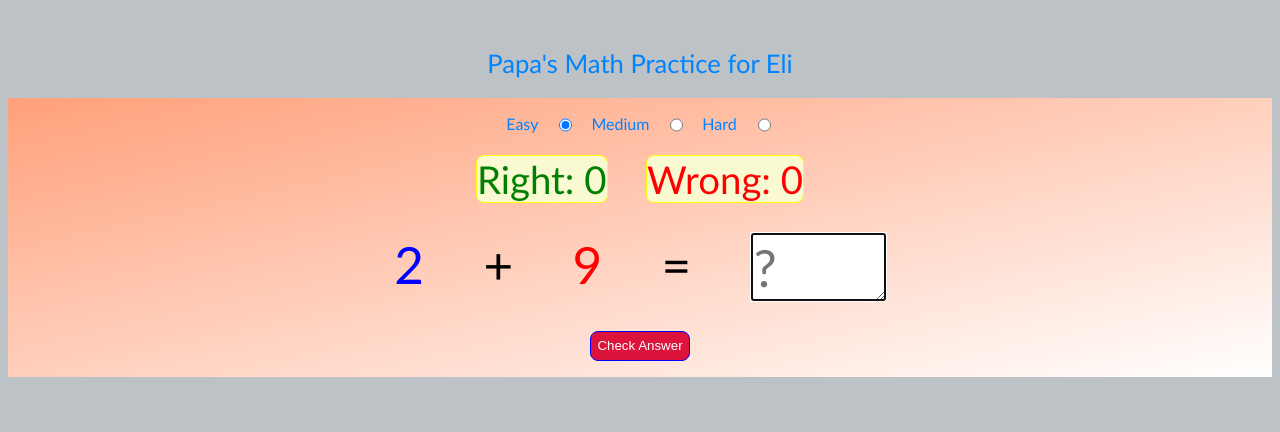
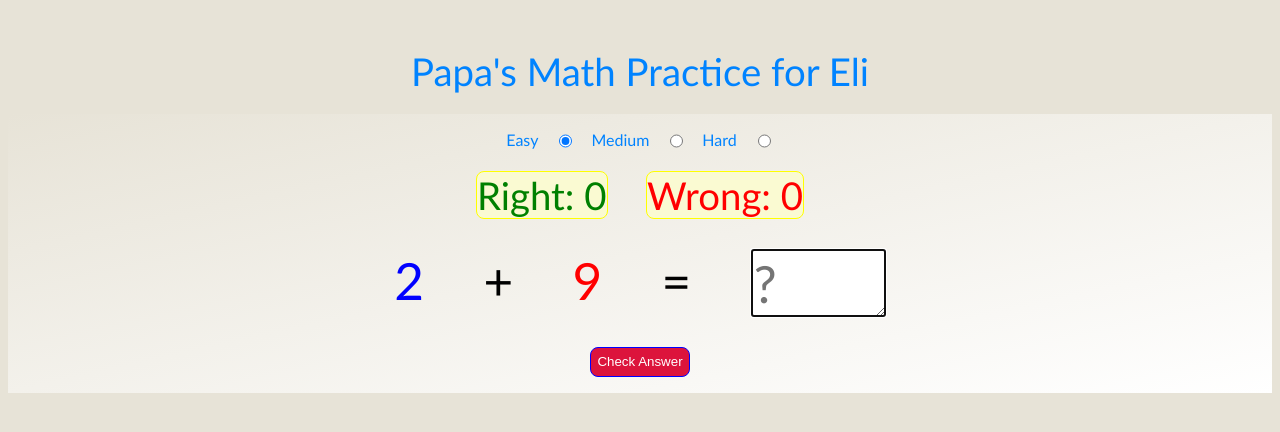
Before and after one commit to agoldhammer/eli, a SvelteKit app: page / in a window 1280 px wide. Shown: the top 432 px of the page. Built offline with nearby package versions, Linux system fonts and the light colour scheme.

Commit message:
revised colorscheme

```diff
--- a/src/lib/Basic.svelte
+++ b/src/lib/Basic.svelte
@@ -163,7 +163,7 @@
 
 <style>
 	.container {
-		background-image: linear-gradient(to bottom right, lightsalmon, white);
+		background-image: linear-gradient(to bottom right, #e7e3d7, white);
 	}
 
 	.levelbar {
--- a/src/routes/+layout.svelte
+++ b/src/routes/+layout.svelte
@@ -9,7 +9,7 @@
 		--fs-2: 4vw;
 		font-family: 'Trebuchet MS', 'Lucida Sans Unicode', 'Lucida Grande', 'Lucida Sans', Arial,
 			sans-serif;
-		background-color: rgb(189, 194, 198);
+		background-color: #e7e3d7;
 		/* background-image: linear-gradient(to right, rgb(189, 194, 198), white); */
 	}
 	.header {
@@ -19,7 +19,7 @@
 		padding-bottom: 20px;
 		margin: auto;
 		text-align: center;
-		font-size: var(--fs-0);
+		font-size: var(--fs-1);
 		color: var(--clr-btn);
 	}
 </style>
```
